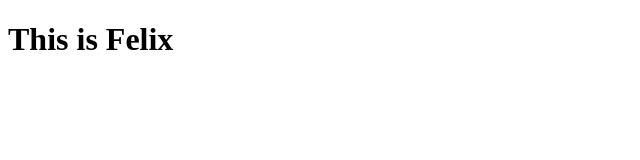
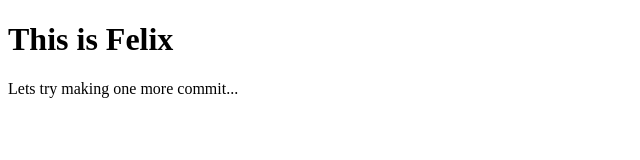
Before and after one commit to Felixr91/day-2, a plain HTML site: page index.html in a window 1280 px wide. Shown: the whole page, without its empty margins (0-640 px from the left). Drawn offline with Linux system fonts and the light colour scheme.

Commit message:
Added a paragraph element

```diff
--- a/index.html
+++ b/index.html
@@ -10,6 +10,7 @@
 
 <body>
   <h1>This is Felix</h1>
+  <p>Lets try making one more commit...</p>
 </body>
 
 </html>
```
